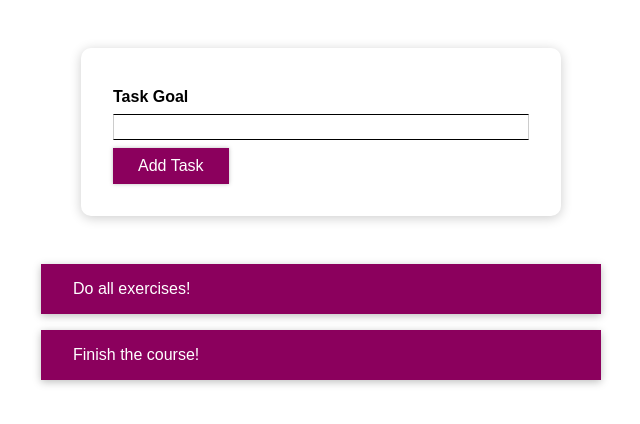
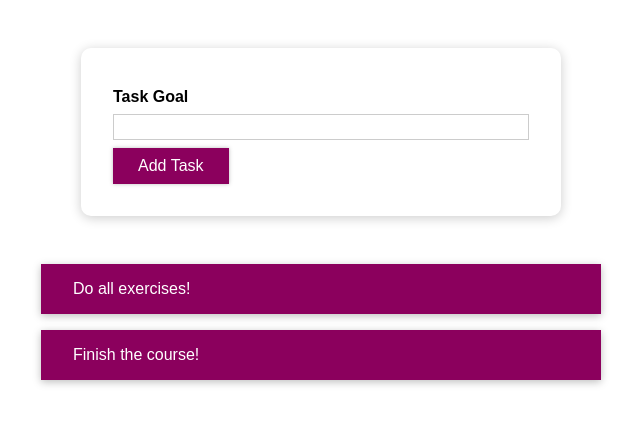
Before and after one commit to krupa2029/TaskList__React-App, a React (Create React App) app: page / in a window 1280 px wide. Shown: the top 424 px of the page, without its empty margins (319-959 px from the left). Built offline with nearby package versions, Linux system fonts and the light colour scheme.

Commit message:
Added: CSS Class Dynamically

```diff
--- a/src/components/Tasks/TaskInput/TaskInput.css
+++ b/src/components/Tasks/TaskInput/TaskInput.css
@@ -22,3 +22,12 @@
   background: #fad0ec;
   border-color: #8b005d;
 }
+
+.form-control.invalid label {
+  color: red;
+}
+
+.form-control.invalid input {
+  border-color: red;
+  background: rgb(228, 191, 191);
+}
--- a/src/components/Tasks/TaskInput/TaskInput.js
+++ b/src/components/Tasks/TaskInput/TaskInput.js
@@ -8,7 +8,7 @@ const TaskInput = props => {
   const [isValid, setIsValid] = useState(true);
 
   const goalInputChangeHandler = event => {
-    if(event.target.value.trim().length>0){
+    if (event.target.value.trim().length > 0) {
       setIsValid(true);
     }
     setEnteredValue(event.target.value);
@@ -25,13 +25,9 @@ const TaskInput = props => {
 
   return (
     <form onSubmit={formSubmitHandler}>
-      <div className="form-control">
-        <label style={{ color: !isValid ? 'red' : 'black' }}>Task Goal</label>
+      <div className={`form-control ${!isValid ? 'invalid' : ''}`}>
+        <label>Task Goal</label>
         <input
-          style={{
-            borderBlockColor: !isValid ? 'red' : 'black',
-            background: !isValid ? 'salmon' : 'transparent'
-          }}
           type="text"
           onChange={goalInputChangeHandler}
         />
```
Also changed, not shown: 1 other file (tests, documents, lock files or other folders).
